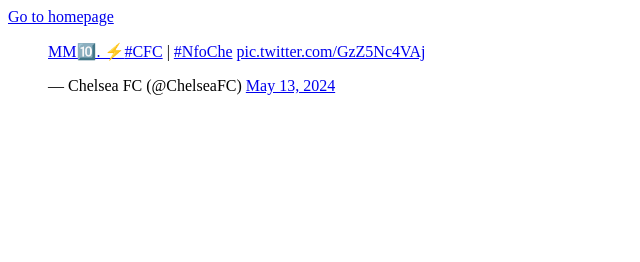
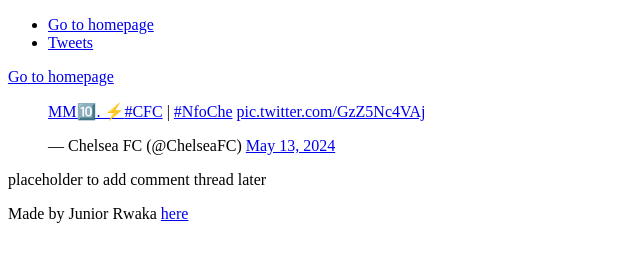
Before and after one commit to jrwaka/alu-web-development, a plain HTML site: page html_basic/tweets.html in a window 1280 px wide. Shown: the whole page, without its empty margins (0-640 px from the left). Drawn offline with Linux system fonts and the light colour scheme.

Commit message:
Updated tweets.html

```diff
--- a/html_basic/tweets.html
+++ b/html_basic/tweets.html
@@ -5,7 +5,19 @@
 		<title>Simple HTML file</title>
 	</head>
 	<body>
+		<header>
+                        <ul>
+                                <li><a href="index.html">Go to homepage</a></li>
+                                <li><a href="tweets.html">Tweets</a></li>
+                        </ul>
+                </header>
+		<main>
+		<article>
 		<a href="index.html">Go to homepage</a>
 		<a href="#"><blockquote class="twitter-tweet"><p lang="und" dir="ltr">MM🔟. ⚡️<a href="https://twitter.com/hashtag/CFC?src=hash&amp;ref_src=twsrc%5Etfw">#CFC</a> | <a href="https://twitter.com/hashtag/NfoChe?src=hash&amp;ref_src=twsrc%5Etfw">#NfoChe</a> <a href="https://t.co/GzZ5Nc4VAj">pic.twitter.com/GzZ5Nc4VAj</a></p>&mdash; Chelsea FC (@ChelseaFC) <a href="https://twitter.com/ChelseaFC/status/1789966543784226963?ref_src=twsrc%5Etfw">May 13, 2024</a></blockquote> <script async src="https://platform.twitter.com/widgets.js" charset="utf-8"></script></a>
+		</article>
+		<aside><p>placeholder to add comment thread later</p></aside>
+		</main>
+		<footer><p>Made by Junior Rwaka <a href="https://www.instagram.com"target="_blank">here</a>
 	</body>
 </html>
```
